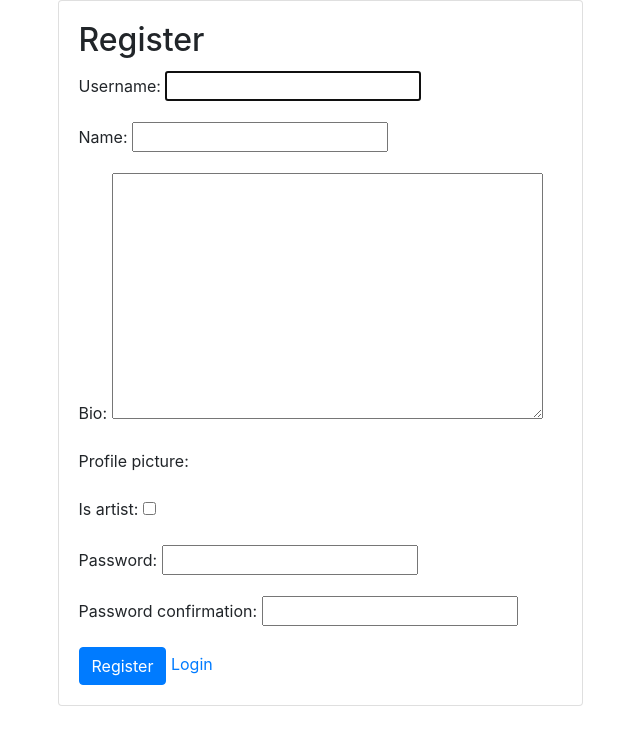
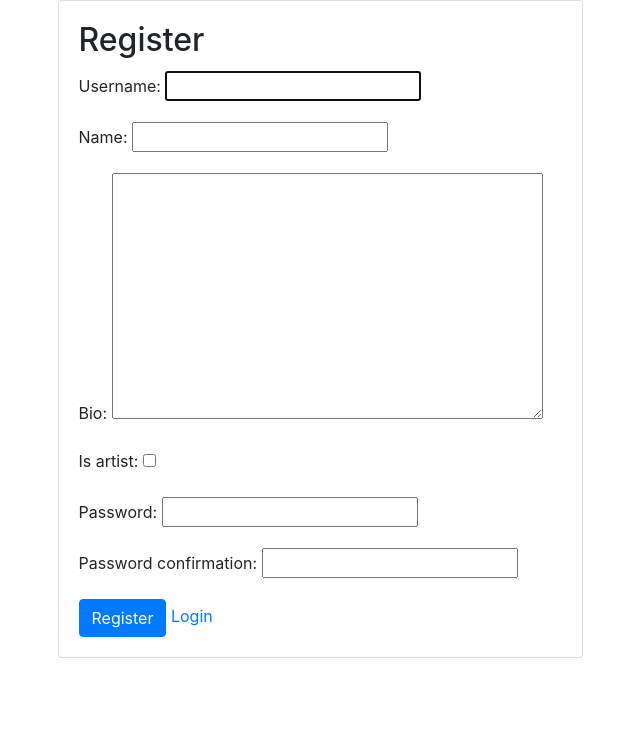
Before and after one commit to VakaruGIT/Music-Streaming-App, a Django app: page / in a window 1280 px wide. Shown: the top 745 px of the page, without its empty margins (320-960 px from the left). Run offline with Django 3.2, Linux system fonts and the light colour scheme; some libraries are stand-ins or nearby versions.

Commit message:
Made some changes

```diff
--- a/music_streaming_app/templates/register.html
+++ b/music_streaming_app/templates/register.html
@@ -23,10 +23,6 @@
                                 {{ form.bio }}
                             </div>
                             <div class="form-group">
-                                <label for="id_profile_picture">Profile picture:</label>
-                                {{ form.profile_picture }}
-                            </div>
-                            <div class="form-group">
                                 <label for="id_is_artist">Is artist:</label>
                                 {{ form.is_artist }}
                             </div>
--- a/music_streaming_app/views.py
+++ b/music_streaming_app/views.py
@@ -56,7 +56,6 @@ def profile(request):
             'email': user.email,
             'name': user.name,
             'bio': user.bio,
-            'profile_picture': user.profile_picture,
         })
     return render(request, 'user_profile.html', {'form': form, 'user': user})
 
```
Also changed, not shown: db.sqlite3.
